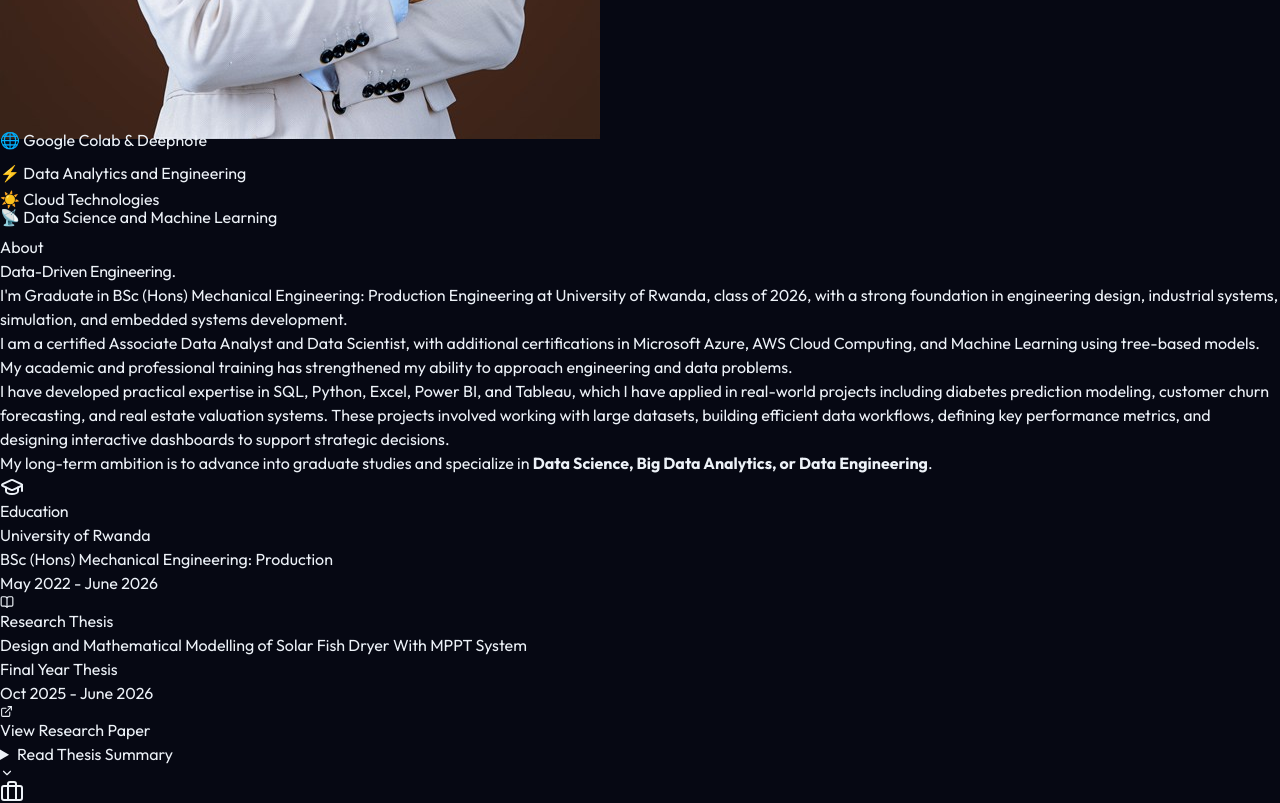
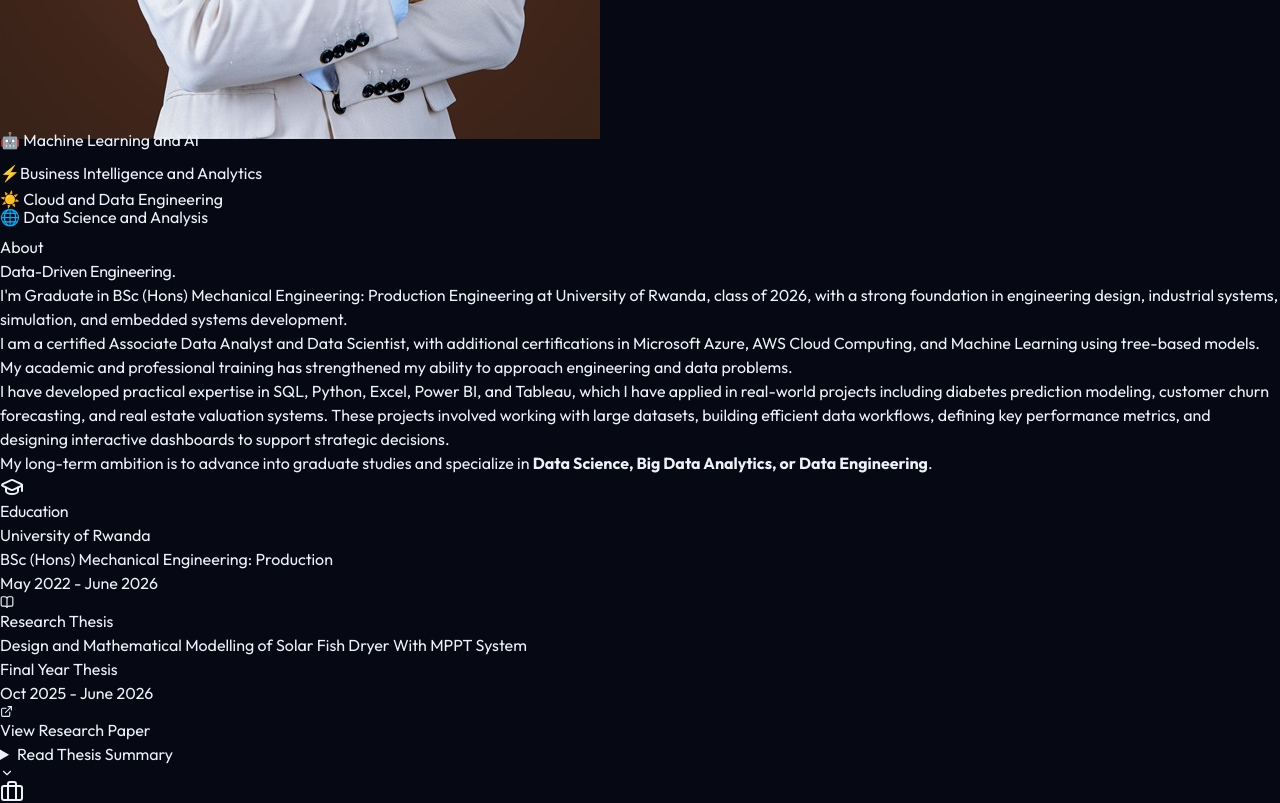
Before and after one commit to Abdoul-razaq/Data-Portfolio-Website, a React (Vite) app: page / in a window 1280 px wide. Shown: the part 2380-3183 px from the top of the page. Built offline with nearby package versions, Linux system fonts and the light colour scheme.

Commit message:
content: update floating chips in hero section

```diff
--- a/src/components/sections/Hero.tsx
+++ b/src/components/sections/Hero.tsx
@@ -209,22 +209,22 @@ export function Hero() {
               {/* floating chips */}
               <div className="absolute glass rounded-xl px-3 py-2 text-xs shadow-glass z-20 whitespace-nowrap"
                 style={{ top: "12px", left: "-10px", animation: "float 5s ease-in-out infinite" }}>
-                🌐 Google Colab & Deepnote
+                🤖 Machine Learning and AI
               </div>
 
               <div className="absolute glass rounded-xl px-3 py-2 text-xs shadow-glass z-20 whitespace-nowrap"
                 style={{ top: "35px", right: "-12px", animation: "float 6s ease-in-out infinite reverse" }}>
-                ⚡ Data Analytics and Engineering
+                ⚡Business Intelligence and Analytics
               </div>
 
               <div className="absolute glass rounded-xl px-3 py-2 text-xs shadow-glass z-20 whitespace-nowrap"
                 style={{ bottom: "35px", left: "-15px", animation: "float 7s ease-in-out infinite" }}>
-                ☀️ Cloud Technologies
+                ☀️ Cloud and Data Engineering
               </div>
 
               <div className="absolute glass rounded-xl px-3 py-2 text-xs shadow-glass z-20 whitespace-nowrap"
                 style={{ bottom: "18px", right: "-10px", animation: "float 5.5s ease-in-out infinite reverse" }}>
-                📡 Data Science and Machine Learning
+                🌐 Data Science and Analysis
               </div>
             </motion.div>
           </div>
```
